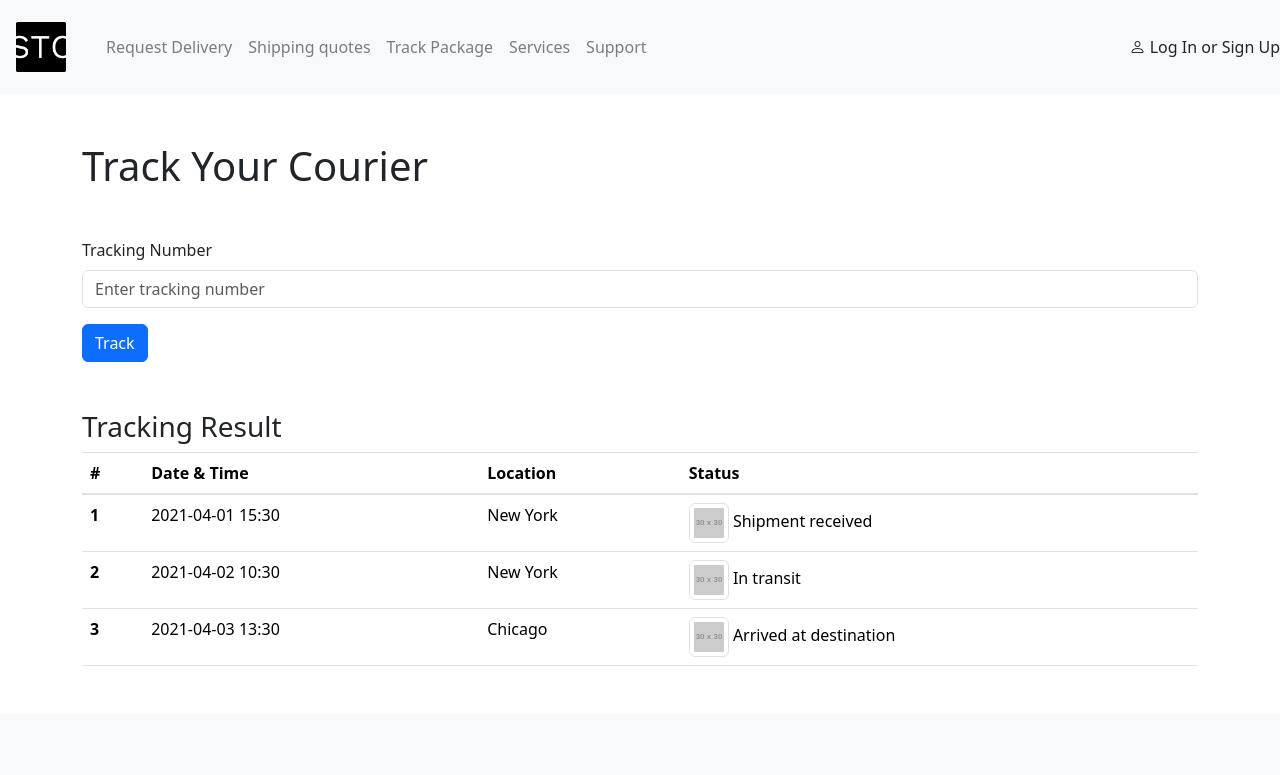
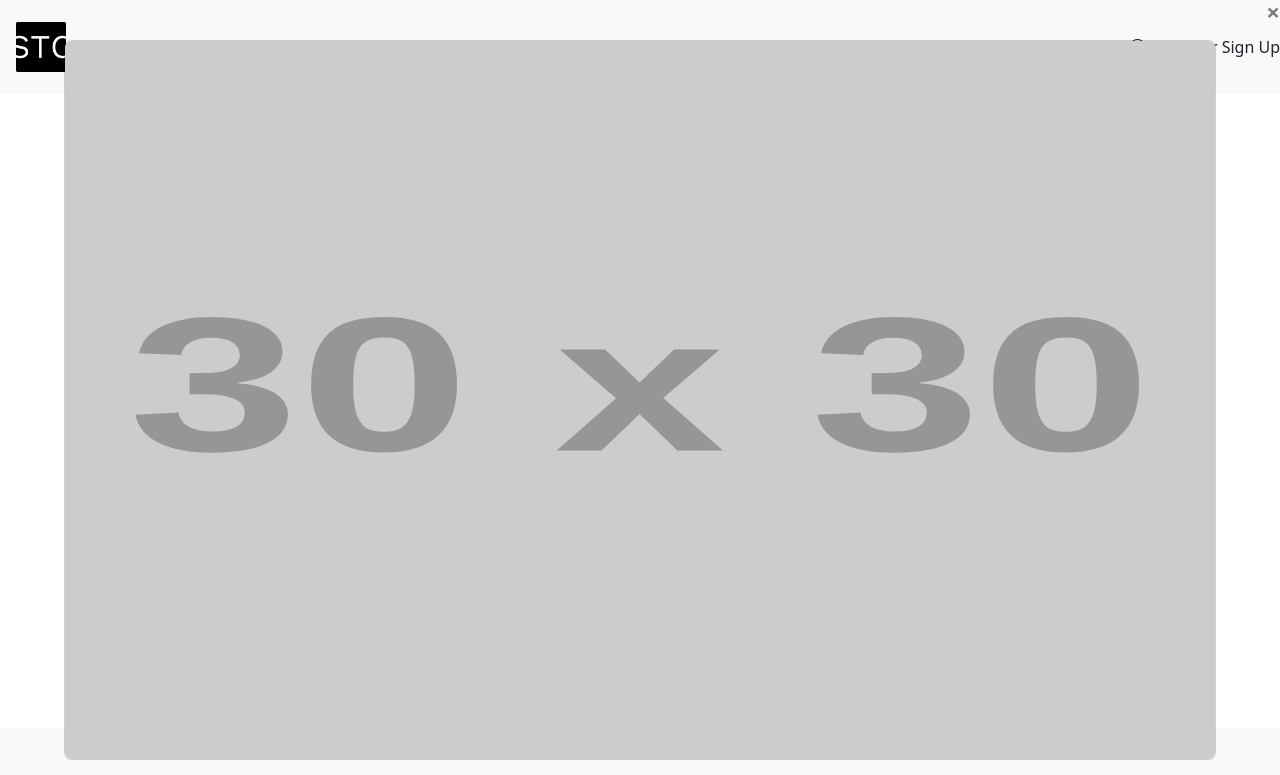
Before and after one commit to Lukateki/SkipTheCourrier, a plain HTML site: page Trackorderpages.html in a window 1280 px wide. Both pictures are taken after a click on the picture 708 px from the left and 522 px from the top of the page. Shown: the top 775 px of the page. Drawn offline with nearby package versions, Linux system fonts and the light colour scheme; placeholder pictures from the web are drawn by us.

Commit message:
Updated Trackorder page for pop-up images on click.

```diff
--- a/Trackorderpages.html
+++ b/Trackorderpages.html
@@ -9,7 +9,29 @@
 
   <link href="css/bootstrap.min.css" rel="stylesheet">
   <link rel="icon" href="navbar.png" type="image/x-icon">
+  <link rel="stylesheet" href="https://maxcdn.bootstrapcdn.com/bootstrap/4.5.2/css/bootstrap.min.css">
+  <script src="https://ajax.googleapis.com/ajax/libs/jquery/3.5.1/jquery.min.js"></script>
+  <script src="https://cdnjs.cloudflare.com/ajax/libs/popper.js/1.16.0/umd/popper.min.js"></script>
+  <script src="https://maxcdn.bootstrapcdn.com/bootstrap/4.5.2/js/bootstrap.min.js"></script>
+  <!-- Add Bootstrap JS and Popper.js -->
+  <script src="https://cdn.jsdelivr.net/npm/@popperjs/core@2.9.3/dist/umd/popper.min.js"></script>
+  <script src="https://stackpath.bootstrapcdn.com/bootstrap/4.5.0/js/bootstrap.min.js"></script>
   <link rel="stylesheet" href="https://cdn.jsdelivr.net/npm/bootstrap-icons@1.11.1/font/bootstrap-icons.css">
+  <style>
+    .enlarge-img {
+      position: fixed;
+      top: 50%;
+      left: 50%;
+      transform: translate(-50%, -50%);
+      max-width: 90%;
+      max-height: 90%;
+      z-index: 1000;
+    }
+
+    .img-thumbnail:hover {
+      cursor: pointer;
+    }
+  </style>
 </head>
 
 <body>
@@ -39,23 +61,34 @@
             <th scope="row">1</th>
             <td>2021-04-01 15:30</td>
             <td>New York</td>
-            <td><img src="https://via.placeholder.com/30" alt="" class="img-thumbnail"> Shipment received</td>
+            <td><img id="myImg0" src="https://via.placeholder.com/30" alt="" class="img-thumbnail"
+                style="width: 50px;max-width:50px"> Shipment received
+            </td>
           </tr>
           <tr>
             <th scope="row">2</th>
             <td>2021-04-02 10:30</td>
             <td>New York</td>
-            <td><img src="https://via.placeholder.com/30" alt="" class="img-thumbnail"> In transit</td>
+            <td><img id="myImg1" src="https://via.placeholder.com/30" alt="" class="img-thumbnail"
+                style="width: 50px;max-width:50px"> In transit
+            </td>
           </tr>
           <tr>
             <th scope="row">3</th>
             <td>2021-04-03 13:30</td>
             <td>Chicago</td>
-            <td><img src="https://via.placeholder.com/30" alt="" class="img-thumbnail"> Arrived at destination</td>
+            <td><img id="myImg2" src="logo.png" alt="Snow" class="img-thumbnail" style="width: 50px;max-width:50px">
+              Arrived at destination
+            </td>
           </tr>
         </tbody>
       </table>
     </div>
+  </div>
+
+  <div id="myModal" class="modal">
+    <span class="close">&times;</span>
+    <img class="modal-content enlarge-img" id="img01">
   </div>
 
   <!--- Footer -->
@@ -71,11 +104,6 @@
       $("#footer").load("footer.html");
     });
   </script>
-  <script src="https://code.jquery.com/jquery-3.6.0.min.js"></script>
-  <!-- Add Bootstrap JS and Popper.js -->
-  <script src="https://cdn.jsdelivr.net/npm/@popperjs/core@2.9.3/dist/umd/popper.min.js"></script>
-  <script src="https://stackpath.bootstrapcdn.com/bootstrap/4.5.0/js/bootstrap.min.js"></script>
-
   <script>
     $(document).ready(function () {
       $('img').popover({
@@ -86,6 +114,43 @@
         }
       });
     });
+    var modal = document.getElementById("myModal");
+    var img0 = document.getElementById("myImg0");
+    var img1 = document.getElementById("myImg1");
+    var img2 = document.getElementById("myImg2");
+    var modalImg = document.getElementById("img01");
+    var span = document.getElementsByClassName("close")[0];
+
+
+    //////////////////////////////////////////Shipment Received//////////////////////////////////
+
+    img0.onclick = function () {
+      modal.style.display = "block";
+      modalImg.src = this.src;
+    }
+
+    ///////////////////////////////////////////In Transit///////////////////////////////////////
+    img1.onclick = function () {
+      modal.style.display = "block";
+      modalImg.src = this.src;
+    }
+
+    //////////////////////////////////////////Destination//////////////////////////////////////
+    img2.onclick = function () {
+      modal.style.display = "block";
+      modalImg.src = this.src;
+    }
+
+
+    span.onclick = function () {
+      modal.style.display = "none";
+    }
+
+    window.onclick = function (event) {
+      if (event.target == modal) {
+        modal.style.display = "none";
+      }
+    }
   </script>
 
 </body>
--- a/footer.html
+++ b/footer.html
@@ -41,7 +41,7 @@
             <h6 class="text-uppercase fw-bold">Useful links</h6>
             <hr class="mb-4 mt-0 d-inline-block mx-auto" style="width: 60px; background-color: #7c4dff; height: 2px" />
             <p>
-              <a href="home.html" class="nav-link px-2 text-muted">HOME</a>
+              <a href="home.html" class="nav-link px-2 text-muted">Home</a>
             </p>
             <p>
               <a href="Requestdelivery.html" class="nav-link px-2 text-muted">Request Delivery</a>
--- a/index.html
+++ b/index.html
@@ -72,8 +72,8 @@
           <a class="nav-link" href="Support.html">Support</a>
         </li>
       </ul>
-      <a class="nav-link my-2 my-sm-0" href="Loginpage.html" style="text-decoration: black;"> <i
-          class="bi bi-person"></i> Log In or Sign Up</a>
+      <a class="nav-link my-2 my-sm-0" href="Loginpage.html" style="text-decoration: black;"><i
+          class="bi bi-person-circle"></i> Log In or Sign Up</a>
     </div>
   </nav>
 
```
